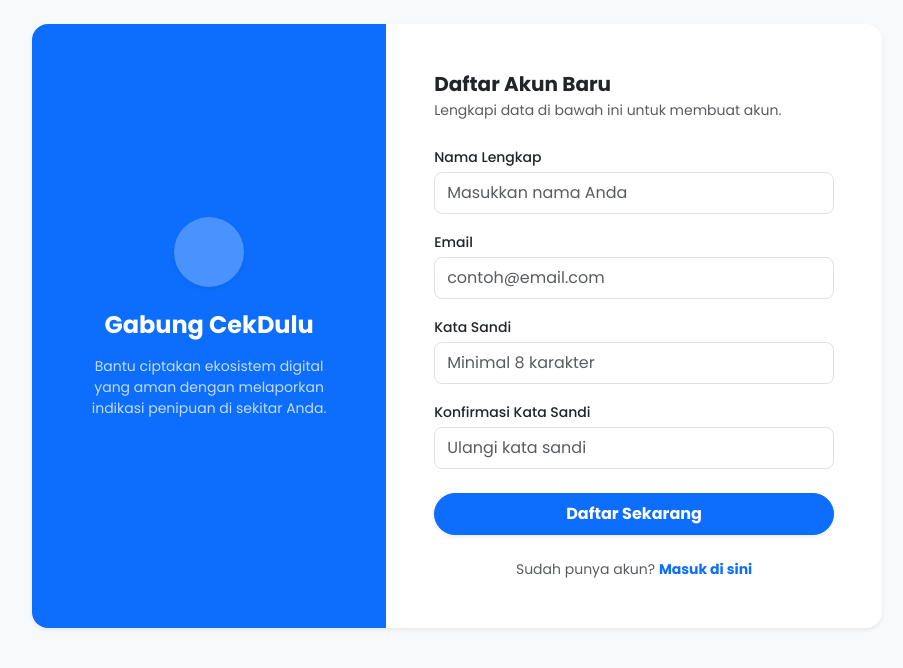
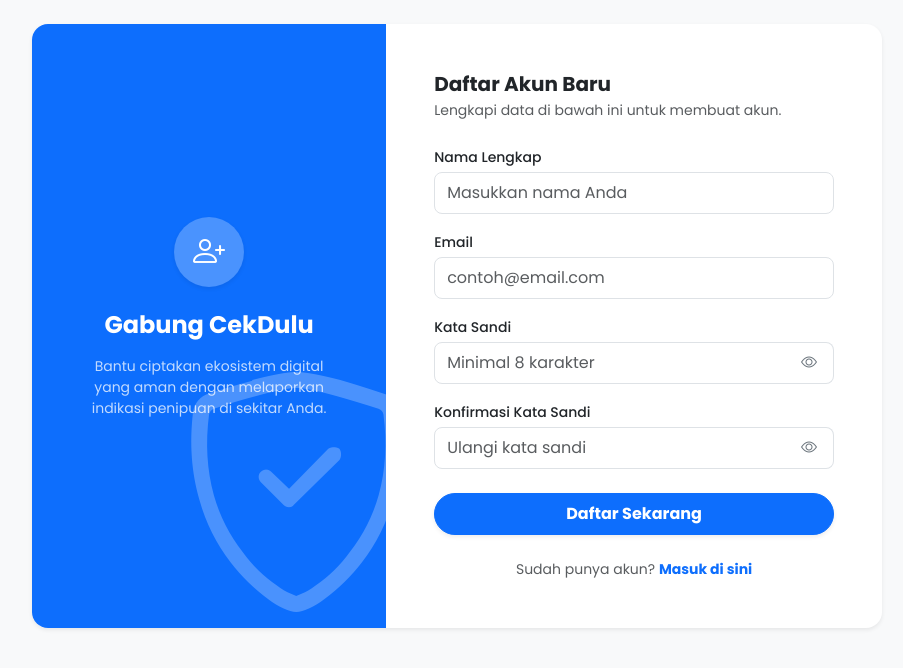
Before and after one commit to kur0mi11/CekDulu, a Laravel app: page /register in a window 1280 px wide. Shown: the part 56-724 px from the top of the page, without its empty margins (183-1086 px from the left). Run offline with Laravel 12, Linux system fonts and the light colour scheme.

Commit message:
menambahkan pass visibility toggle

```diff
--- a/resources/views/auth/register.blade.php
+++ b/resources/views/auth/register.blade.php
@@ -41,14 +41,24 @@
                         </div>
 
                         <div class="mb-3">
-                            <label class="form-label fw-medium text-dark small mb-1">Kata Sandi</label>
-                            <input type="password" name="password" class="form-control rounded-3 py-2 @error('password') is-invalid @enderror" placeholder="Minimal 8 karakter" required>
-                            @error('password') <div class="invalid-feedback">{{ $message }}</div> @enderror
+                            <label for="password" class="form-label fw-medium text-dark small mb-1">Kata Sandi</label>
+                            <div class="input-group">
+                                <input type="password" name="password" id="password" class="form-control rounded-start-3 py-2 @error('password') is-invalid @enderror" placeholder="Minimal 8 karakter" required autocomplete="new-password">
+                                <button class="btn btn-outline-secondary border-start-0 rounded-end-3 px-3 d-flex align-items-center password-toggle-btn" type="button" data-toggle-password="password" aria-label="Tampilkan kata sandi" title="Tampilkan kata sandi">
+                                    <i class="bi bi-eye"></i>
+                                </button>
+                            </div>
+                            @error('password') <div class="invalid-feedback d-block">{{ $message }}</div> @enderror
                         </div>
 
                         <div class="mb-4">
-                            <label class="form-label fw-medium text-dark small mb-1">Konfirmasi Kata Sandi</label>
-                            <input type="password" name="password_confirmation" class="form-control rounded-3 py-2" placeholder="Ulangi kata sandi" required>
+                            <label for="password_confirmation" class="form-label fw-medium text-dark small mb-1">Konfirmasi Kata Sandi</label>
+                            <div class="input-group">
+                                <input type="password" name="password_confirmation" id="password_confirmation" class="form-control rounded-start-3 py-2" placeholder="Ulangi kata sandi" required autocomplete="new-password">
+                                <button class="btn btn-outline-secondary border-start-0 rounded-end-3 px-3 d-flex align-items-center password-toggle-btn" type="button" data-toggle-password="password_confirmation" aria-label="Tampilkan kata sandi" title="Tampilkan kata sandi">
+                                    <i class="bi bi-eye"></i>
+                                </button>
+                            </div>
                         </div>
 
                         <button type="submit" class="btn btn-primary w-100 rounded-pill py-2 fw-bold shadow-sm mb-3">
--- a/resources/views/layouts/app.blade.php
+++ b/resources/views/layouts/app.blade.php
@@ -7,9 +7,38 @@
 
     <link href="https://fonts.googleapis.com/css2?family=Poppins:wght@300;400;500;600;700&display=swap" rel="stylesheet">
     <link href="https://cdn.jsdelivr.net/npm/bootstrap@5.3.0/dist/css/bootstrap.min.css" rel="stylesheet">
+    <link rel="stylesheet" href="https://cdn.jsdelivr.net/npm/bootstrap-icons@1.11.3/font/bootstrap-icons.min.css">
 
     <style>
         body { font-family: 'Poppins', sans-serif; }
+
+        .password-toggle-btn {
+            border-color: #dee2e6;
+            color: #6c757d;
+            background-color: #fff;
+            cursor: pointer;
+            transition: color 0.15s ease-in-out, background-color 0.15s ease-in-out, border-color 0.15s ease-in-out;
+        }
+        .password-toggle-btn:hover {
+            color: #0d6efd;
+            background-color: #f8f9fa;
+            border-color: #dee2e6;
+        }
+        .form-control:focus + .password-toggle-btn,
+        .password-toggle-btn:focus {
+            border-color: #86b7fe;
+            box-shadow: none;
+        }
+        .form-control.is-invalid + .password-toggle-btn {
+            border-color: #dc3545;
+        }
+        .input-group:has(.form-control.is-invalid) .password-toggle-btn {
+            border-color: #dc3545;
+        }
+        .input-group .form-control.is-invalid {
+            background-image: none;
+            padding-right: 0.75rem;
+        }
     </style>
 </head>
 <body class="bg-light">
@@ -100,6 +129,7 @@
     </div>
 
     <script src="https://cdn.jsdelivr.net/npm/bootstrap@5.3.0/dist/js/bootstrap.bundle.min.js"></script>
+    @include('partials.password-toggle-script')
     @stack('scripts')
 
 </body>
--- /dev/null
+++ b/resources/views/partials/password-toggle-script.blade.php
@@ -0,0 +1,55 @@
+<script>
+    (function () {
+        function togglePasswordVisibility(target, btn) {
+            var input = null;
+            if (typeof target === 'string') {
+                if (target.startsWith('#') || target.startsWith('.')) {
+                    input = document.querySelector(target);
+                } else {
+                    input = document.getElementById(target) || document.querySelector('input[name="' + target + '"]');
+                }
+            } else if (target instanceof HTMLElement) {
+                input = target;
+            }
+
+            if (!input && btn) {
+                var group = btn.closest('.input-group') || btn.parentElement;
+                if (group) {
+                    input = group.querySelector('input[type="password"], input[type="text"]');
+                }
+            }
+
+            if (!input) return;
+
+            var isPassword = input.type === 'password';
+            input.type = isPassword ? 'text' : 'password';
+
+            if (btn) {
+                var icon = btn.querySelector('i');
+                if (icon) {
+                    if (isPassword) {
+                        icon.classList.remove('bi-eye');
+                        icon.classList.add('bi-eye-slash');
+                    } else {
+                        icon.classList.remove('bi-eye-slash');
+                        icon.classList.add('bi-eye');
+                    }
+                }
+                var newLabel = isPassword ? 'Sembunyikan kata sandi' : 'Tampilkan kata sandi';
+                btn.setAttribute('aria-label', newLabel);
+                btn.setAttribute('title', newLabel);
+            }
+        }
+
+        window.togglePasswordVisibility = togglePasswordVisibility;
+
+        document.addEventListener('click', function (e) {
+            var btn = e.target.closest('[data-toggle-password]');
+            if (!btn) return;
+
+            e.preventDefault();
+            var target = btn.getAttribute('data-toggle-password');
+            togglePasswordVisibility(target, btn);
+        });
+    })();
+</script>
```
Also changed, not shown: resources/views/auth/login.blade.php (+8 -3 lines), resources/views/partials/icon.blade.php (+8 -0 lines).
